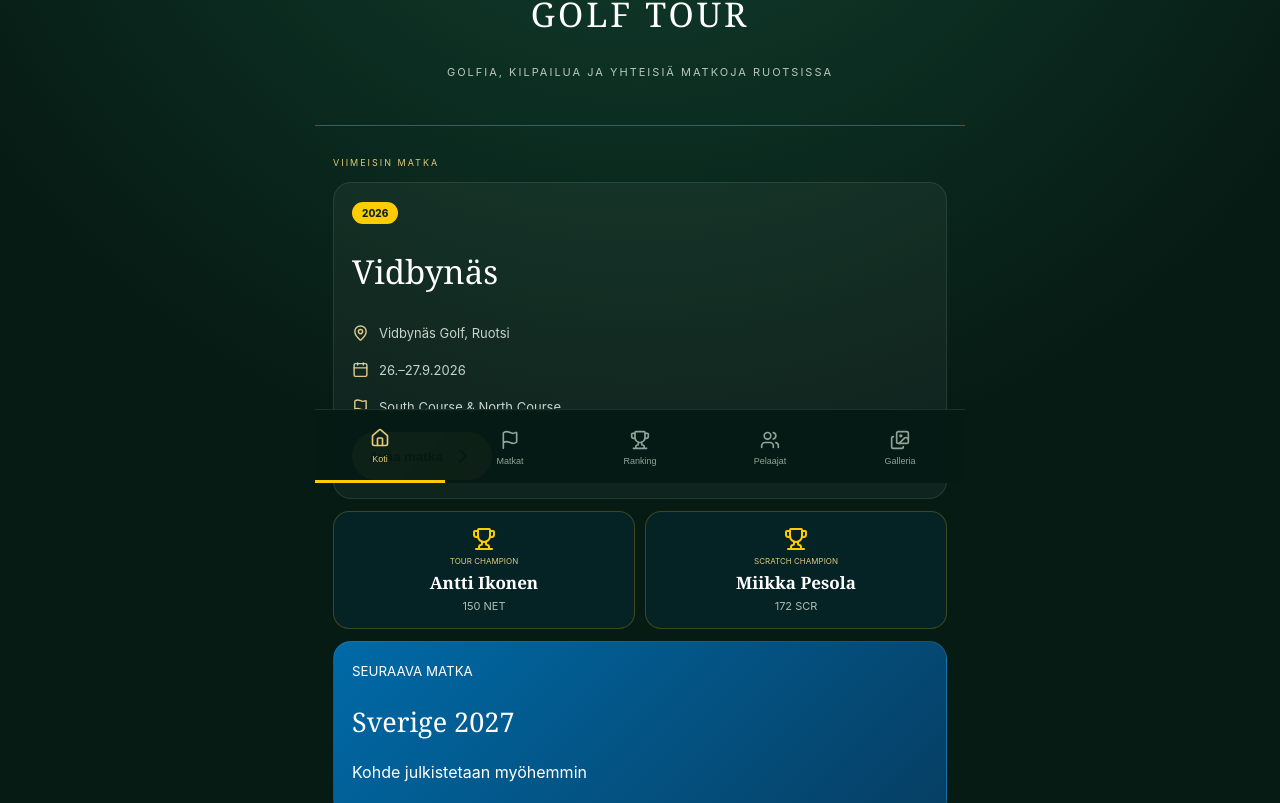
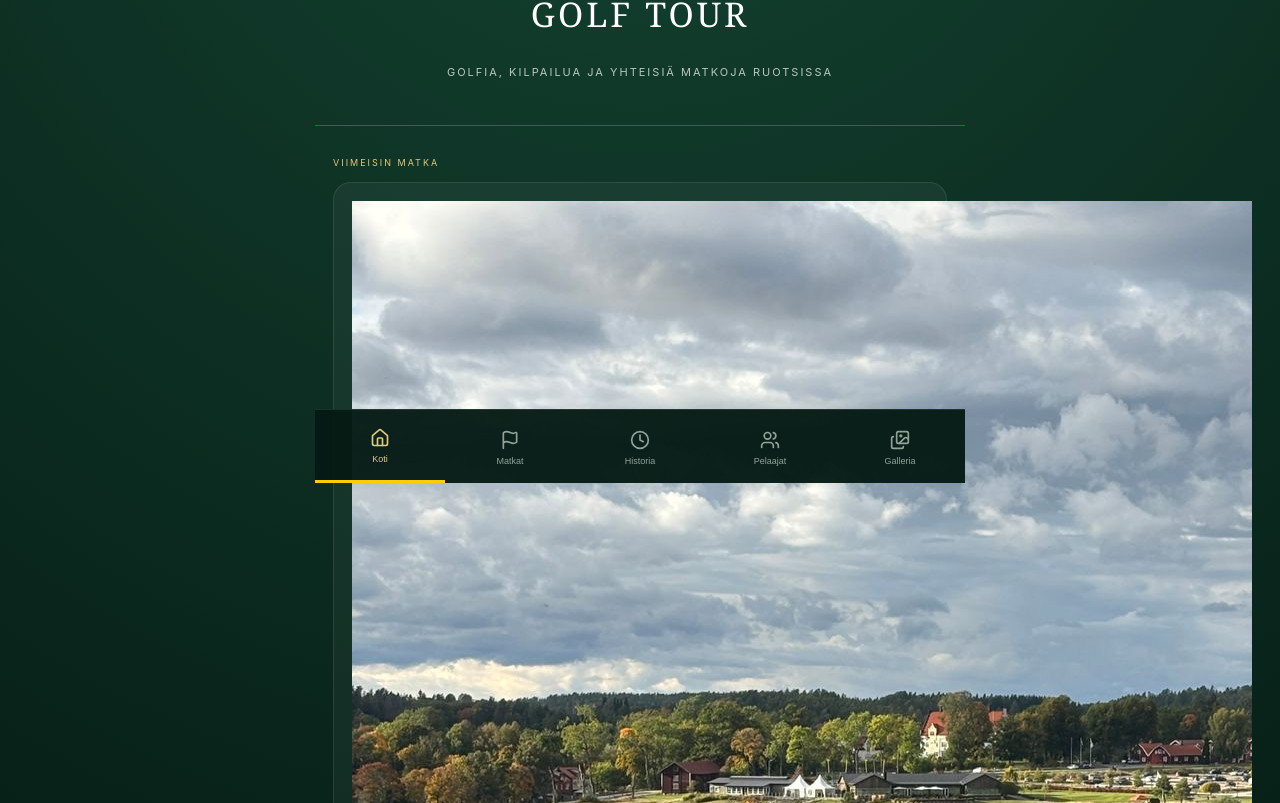
Before and after one commit to antries/sverige-golf-tour, a React (Vite) app: page / in a window 1280 px wide. Shown: the part 317-1120 px from the top of the page. Built offline with nearby package versions, Linux system fonts and the light colour scheme.

Commit message:
Add files via upload

```diff
--- a/src/main.jsx
+++ b/src/main.jsx
@@ -1,11 +1,18 @@
-import React,{useState} from 'react';import{createRoot}from'react-dom/client';import{Home,Flag,Trophy,Users,Images,MapPin,Calendar,Camera,ChevronRight,Upload,Menu,X}from'lucide-react';import data from'./data.json';import'./style.css';
-const nav=[['Koti',Home],['Matkat',Flag],['Ranking',Trophy],['Pelaajat',Users],['Galleria',Images]];
+import React,{useEffect,useState}from'react';
+import{createRoot}from'react-dom/client';
+import{Home,Flag,Trophy,Users,Images,MapPin,Calendar,ChevronRight,Upload,Menu,X,ChevronLeft,ChevronRight as Next,Clock,Camera}from'lucide-react';
+import data from'./data.json';import'./style.css';
+const nav=[['Koti',Home],['Matkat',Flag],['Historia',Clock],['Pelaajat',Users],['Galleria',Images]];
+const trips=[{name:'Vidbynäs 2026',year:2026,date:'26.–27.9.2026',location:'Vidbynäs Golf, Ruotsi',participants:3,champion:'Antti Ikonen',scratch:'Miikka Pesola',image:'/photos/vidbynas-2026/020.jpg'}];
 function Logo(){return <div className="logo"><div className="swflag"/><div className="logoCore"><small>SVERIGE GOLF TOUR</small><b>SGT</b><em>EST. 2026</em></div></div>}
-function Results(){return <><h2>Tulokset</h2><div className="resultGrid"><section className="panel"><label>PÄÄKISA · NET</label>{data.net.map((r,i)=><div className="row" key={r.name}><strong>{i+1}.</strong><span>{r.name}</span><b>{r.score}</b></div>)}</section><section className="panel"><label>SCRATCH</label>{data.gross.map((r,i)=><div className="row" key={r.name}><strong>{i+1}.</strong><span>{r.name}</span><b>{r.score}</b></div>)}</section></div><div className="sidegames">{data.side.map(g=><div className="mini"><label>{g.name}</label><b>{g.winner}</b><span>{g.score}</span></div>)}</div></>}
-function Scorecard({r}){return <details className="score"><summary>{r.name} · par {r.par}</summary>{Object.entries(r.scores).map(([p,s])=><div className="scorePlayer"><b>{p}</b><div className="holes">{s.map((v,i)=><span><small>{i+1}</small>{v}</span>)}</div><strong>{s.reduce((a,b)=>a+b,0)}</strong></div>)}</details>}
-function HomePage({setPage}){return <><header><Menu size={22}/><span>RUOTSI · GOLF · PERINTEET</span></header><section className="hero"><Logo/><h1>SVERIGE<br/>GOLF TOUR</h1><p>Golfia, kilpailua ja yhteisiä matkoja Ruotsissa</p></section><main><label className="eyebrow">VIIMEISIN MATKA</label><article className="trip"><i>2026</i><h2>Vidbynäs</h2><p><MapPin/> Vidbynäs Golf, Ruotsi</p><p><Calendar/> 26.–27.9.2026</p><p><Flag/> South Course & North Course</p><button onClick={()=>setPage('Matkat')}>Avaa matka <ChevronRight/></button></article><div className="champs"><article><Trophy/><small>TOUR CHAMPION</small><b>Antti Ikonen</b><span>150 NET</span></article><article><Trophy/><small>SCRATCH CHAMPION</small><b>Miikka Pesola</b><span>172 SCR</span></article></div><section className="next"><small>SEURAAVA MATKA</small><h2>Sverige 2027</h2><p>Kohde julkistetaan myöhemmin</p></section><Gallery preview setPage={setPage}/></main></>}
-function Trip(){return <main className="inner"><h1>Vidbynäs 2026</h1><p className="muted">Vidbynäs Golf · 26.–27.9.2026</p><img className="cover" src={data.photos[20]?.src||data.photos[0].src}/><Results/><h2>Kierrokset</h2>{data.rounds.map(r=><Scorecard r={r}/>)}</main>}
-function Gallery({preview=false,setPage}){let ps=preview?data.photos.slice(0,6):data.photos;return <section className={preview?'galleryBlock':'inner'}><div className="galleryTitle"><h2>Galleria</h2>{preview&&<button className="link" onClick={()=>setPage('Galleria')}>Kaikki kuvat →</button>}</div><div className="gallery">{ps.map(p=><img loading="lazy" src={p.src}/>)}</div>{!preview&&<button className="upload"><Upload/> Lisää kuvia</button>}</section>}
-function Ranking(){return <main className="inner"><h1>Ranking</h1><p className="muted">Ensimmäisen vuoden jälkeen ranking perustuu pääkilpailun sijoitukseen.</p>{data.net.map((r,i)=><div className="rank"><strong>{i+1}</strong><span>{r.name}</span><b>{[10,6,4][i]} p</b></div>)}</main>}
-function Players(){return <main className="inner"><h1>Pelaajat</h1>{data.players.map((x,i)=><article className="player"><div>{x.split(' ').map(a=>a[0]).join('')}</div><section><b>{x}</b><span>{i==0?'Tour Champion 2026':i==1?'Scratch Champion 2026':'Vidbynäs 2026 · 3. sija'}</span></section></article>)}</main>}
-function App(){const[page,setPage]=useState('Koti');return <div className="app">{page==='Koti'?<HomePage setPage={setPage}/>:page==='Matkat'?<Trip/>:page==='Galleria'?<Gallery/>:page==='Ranking'?<Ranking/>:<Players/>}<nav>{nav.map(([n,I])=><button className={page===n?'active':''} onClick={()=>setPage(n)}><I/><span>{n}</span></button>)}</nav></div>}createRoot(document.getElementById('root')).render(<App/>);
+function Drawer({open,onClose,setPage}){if(!open)return null;return <div className="drawerWrap" onClick={onClose}><aside className="drawer" onClick={e=>e.stopPropagation()}><button className="close" onClick={onClose}><X/></button><Logo/><h2>Sverige Golf Tour</h2>{nav.map(([n,I])=><button onClick={()=>{setPage(n);onClose()}}><I/>{n}</button>)}<div className="drawerRule"/><button><Upload/>Lisää kuvia</button><small>Ylläpito lisätään seuraavassa vaiheessa</small></aside></div>}
+function Results(){return <><h2>Tulokset</h2><div className="resultGrid"><section className="panel"><label>PÄÄKISA · NET</label>{data.net.map((r,i)=><div className="row" key={r.name}><strong>{i+1}.</strong><span>{r.name}</span><b>{r.score}</b></div>)}</section><section className="panel"><label>SCRATCH</label>{data.gross.map((r,i)=><div className="row" key={r.name}><strong>{i+1}.</strong><span>{r.name}</span><b>{r.score}</b></div>)}</section></div><div className="sidegames">{data.side.map(g=><div className="mini" key={g.name}><label>{g.name}</label><b>{g.winner}</b><span>{g.score}</span></div>)}</div></>}
+function Scorecard({r}){return <details className="score"><summary>{r.name} · par {r.par}</summary>{Object.entries(r.scores).map(([p,s])=><div className="scorePlayer" key={p}><b>{p}</b><div className="holes">{s.map((v,i)=><span key={i}><small>{i+1}</small>{v}</span>)}</div><strong>{s.reduce((a,b)=>a+b,0)}</strong></div>)}</details>}
+function HomePage({setPage,openMenu}){return <><header><button className="menuBtn" onClick={openMenu}><Menu/></button><span>RUOTSI · GOLF · PERINTEET</span></header><section className="hero"><Logo/><h1>SVERIGE<br/>GOLF TOUR</h1><p>Golfia, kilpailua ja yhteisiä matkoja Ruotsissa</p></section><main><label className="eyebrow">VIIMEISIN MATKA</label><article className="trip homeTrip"><img src="/photos/vidbynas-2026/020.jpg" alt="Vidbynäs 2026"/><div className="tripShade"/><div className="tripContent"><i>2026</i><h2>Vidbynäs</h2><p><MapPin/> Vidbynäs Golf, Ruotsi</p><p><Calendar/> 26.–27.9.2026</p><p><Flag/> South Course & North Course</p><button onClick={()=>setPage('Matkat')}>Avaa matka <ChevronRight/></button></div></article><div className="champs"><article><Trophy/><small>TOUR CHAMPION</small><b>Antti Ikonen</b><span>150 NET</span></article><article><Trophy/><small>SCRATCH CHAMPION</small><b>Miikka Pesola</b><span>172 SCR</span></article></div><section className="next"><small>SEURAAVA MATKA</small><h2>Sverige 2027</h2><p>Kohde julkistetaan myöhemmin</p></section><Gallery preview setPage={setPage}/></main></>}
+function TripDetail(){return <main className="inner"><h1>Vidbynäs 2026</h1><p className="muted">Vidbynäs Golf · 26.–27.9.2026</p><img className="cover" src="/photos/vidbynas-2026/020.jpg" alt="Vidbynäs"/><Results/><h2>Kierrokset</h2>{data.rounds.map(r=><Scorecard r={r} key={r.name}/>)}</main>}
+function Trips(){const[selected,setSelected]=useState(null);if(selected)return <><button className="back" onClick={()=>setSelected(null)}><ChevronLeft/>Kaikki matkat</button><TripDetail/></>;return <main className="inner"><h1>Matkat</h1><p className="muted">Kaikki Sverige Golf Tour -matkat, uusin ensin.</p>{trips.map(t=><article className="tripList" onClick={()=>setSelected(t)} key={t.name}><img src={t.image}/><div><small>{t.year}</small><h2>{t.name}</h2><p>{t.date} · {t.participants} osallistujaa</p><span>Champion: {t.champion}</span></div><ChevronRight/></article>)}</main>}
+function Lightbox({photos,index,setIndex,onClose}){useEffect(()=>{const f=e=>{if(e.key==='Escape')onClose();if(e.key==='ArrowRight')setIndex((index+1)%photos.length);if(e.key==='ArrowLeft')setIndex((index-1+photos.length)%photos.length)};window.addEventListener('keydown',f);return()=>window.removeEventListener('keydown',f)},[index]);return <div className="lightbox" onClick={onClose}><button className="lbClose" onClick={onClose}><X/></button><button className="lbPrev" onClick={e=>{e.stopPropagation();setIndex((index-1+photos.length)%photos.length)}}><ChevronLeft/></button><img src={photos[index].src} onClick={e=>e.stopPropagation()}/><button className="lbNext" onClick={e=>{e.stopPropagation();setIndex((index+1)%photos.length)}}><Next/></button><div className="lbCount">{index+1} / {photos.length}</div></div>}
+function Gallery({preview=false,setPage}){const[index,setIndex]=useState(null);let ps=preview?data.photos.slice(0,6):data.photos;return <section className={preview?'galleryBlock':'inner'}><div className="galleryTitle"><h2>{preview?'Viimeisimmät kuvat':'Galleria'}</h2>{preview&&<button className="link" onClick={()=>setPage('Galleria')}>Kaikki kuvat →</button>}</div>{!preview&&<div className="galleryFilter"><Flag/> Vidbynäs 2026 <span>{data.photos.length} kuvaa</span></div>}<div className="gallery">{ps.map((p,i)=><button className="photoBtn" onClick={()=>setIndex(i)} key={p.src}><img loading="lazy" src={p.src}/></button>)}</div>{index!==null&&<Lightbox photos={ps} index={index} setIndex={setIndex} onClose={()=>setIndex(null)}/>} {!preview&&<button className="upload"><Upload/> Lisää kuvia</button>}</section>}
+function History(){return <main className="inner"><h1>Historia</h1><p className="muted">Matkat, osallistujat ja mestarit vuodesta 2026 alkaen.</p><div className="historyTable"><div className="historyHead"><span>Matka</span><span>Ajankohta</span><span>Osall.</span></div>{trips.map(t=><div className="historyRow" key={t.name}><div><b>{t.name}</b><small>Tour: {t.champion}<br/>Scratch: {t.scratch}</small></div><span>{t.date}</span><strong>{t.participants}</strong></div>)}</div><h2>Osallistumiset</h2>{data.players.map(p=><div className="rank" key={p}><strong>1</strong><span>{p}</span><b>1 matka</b></div>)}<h2>Mestaruusranking</h2><div className="champRank"><div><Trophy/><span>Miikka Pesola</span><b>3</b><small>1 scratch + 2 päiväpeliä</small></div><div><Trophy/><span>Antti Ikonen</span><b>1</b><small>1 Tour-mestaruus</small></div><div><Trophy/><span>Antti Ryynänen</span><b>0</b><small>mestaruuksia</small></div></div></main>}
+function Players(){return <main className="inner"><h1>Pelaajat</h1>{data.players.map((x,i)=><article className="player" key={x}><div>{x.split(' ').map(a=>a[0]).join('')}</div><section><b>{x}</b><span>{i===0?'Tour Champion 2026':i===1?'Scratch Champion 2026':'Vidbynäs 2026 · 3. sija'}</span></section></article>)}</main>}
+function App(){const[page,setPage]=useState('Koti'),[menu,setMenu]=useState(false);return <div className="app">{page==='Koti'?<HomePage setPage={setPage} openMenu={()=>setMenu(true)}/>:page==='Matkat'?<Trips/>:page==='Galleria'?<Gallery/>:page==='Historia'?<History/>:<Players/>}<Drawer open={menu} onClose={()=>setMenu(false)} setPage={setPage}/><nav>{nav.map(([n,I])=><button key={n} className={page===n?'active':''} onClick={()=>setPage(n)}><I/><span>{n}</span></button>)}</nav></div>};createRoot(document.getElementById('root')).render(<App/>);
```
